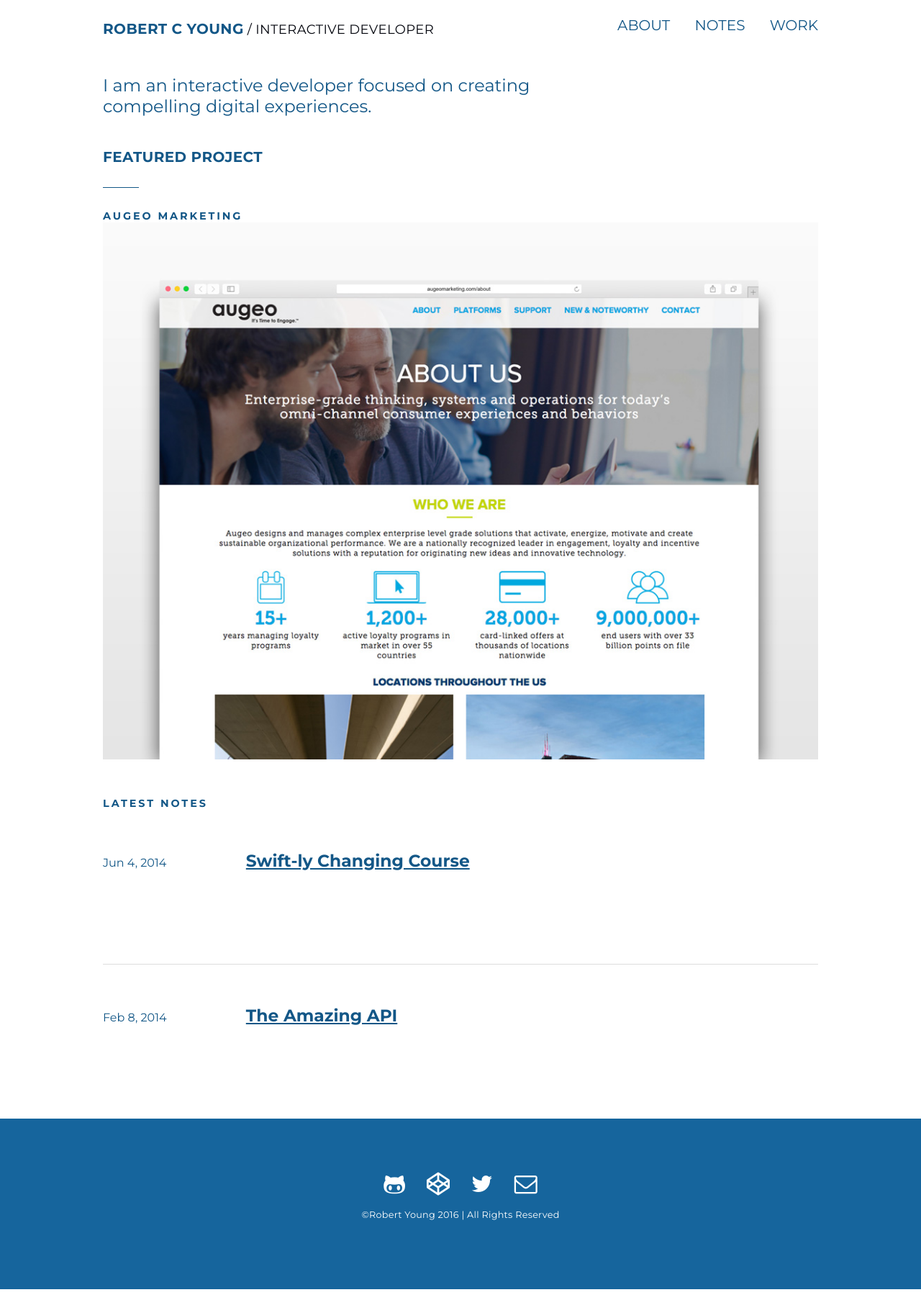
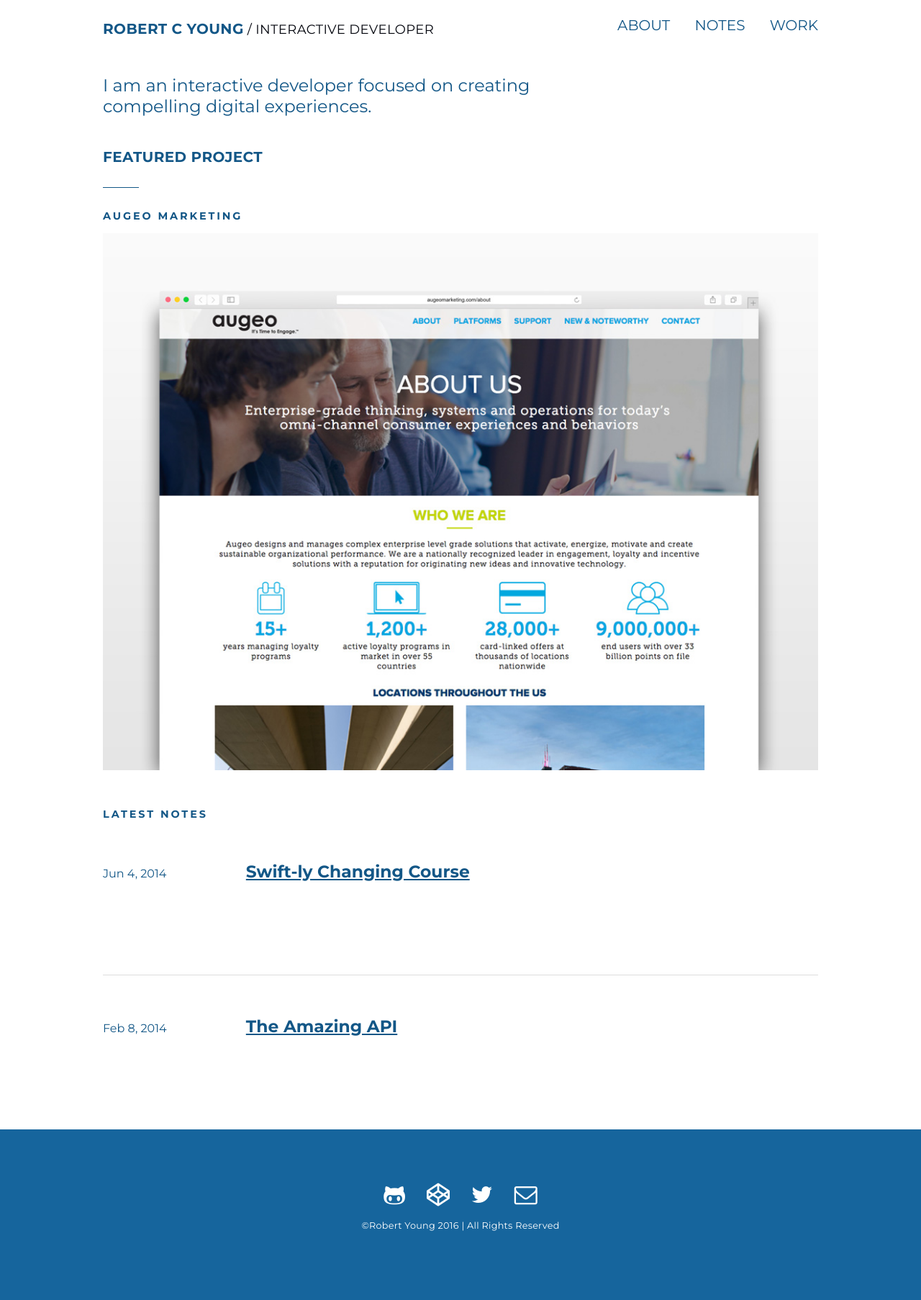
Before and after one commit to ryoungz/robblog, a Jekyll site: the page built from index.html, in a window 1280 px wide. Shown: the whole page at 72% size. Built offline with Jekyll 4.4.1, drawn with Linux system fonts in a browser that asks for light colours; nearby versions of some CDN libraries.

```diff
--- a/_sass/_layout.scss
+++ b/_sass/_layout.scss
@@ -179,6 +179,10 @@ header {
     font-size: .9em;
     text-transform: uppercase;
     letter-spacing: .2em;
+}
+
+.main-project-title {
+    margin-bottom: 15px;
 }
 
 .footer-flex {
--- a/about.html
+++ b/about.html
@@ -17,6 +17,7 @@ menuitem: true
             </p>
             <p>When I am not immersed in a block of code or thumbnailing ideas for a new project, you will find me salsa dancing, digging in record store bins for vinyl, and geeking over the latest movies and television series.
             </p>
+            <p><strong>Specialties:</strong> Front-end development, CSS(Sass), HTML, JavaScript, PHP, ExpressionEngine, ReactJS, and D3.js.</p>
             </div>
         </div>
     </div>
```
